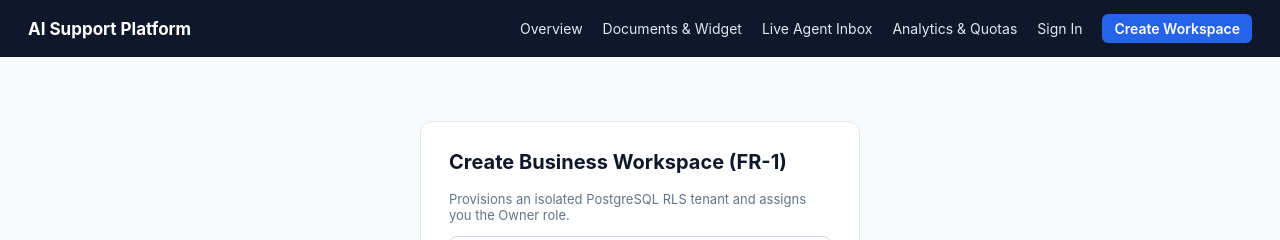
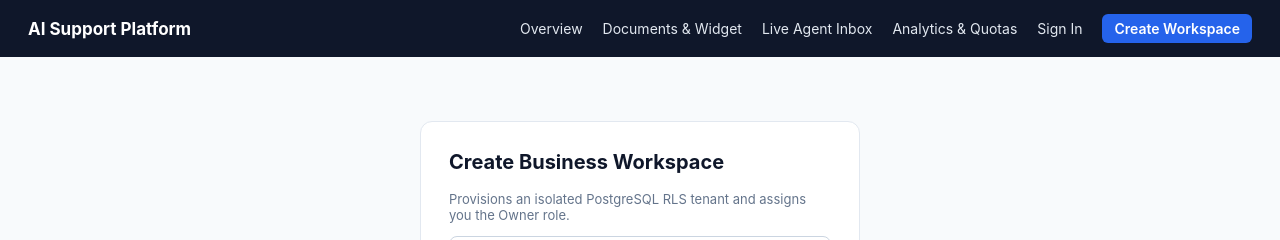
Before and after one commit to MirEashanZaman/ai-support-platform, a Next.js app in the folder dashboard/: page /signup in a window 1280 px wide. Shown: the top 240 px of the page. Built offline with nearby package versions, Linux system fonts and the light colour scheme; no server answers.

Commit message:
refactor(dashboard): clean up internal FR-1 spec label on workspace signup page

```diff
--- a/dashboard/src/app/signup/page.tsx
+++ b/dashboard/src/app/signup/page.tsx
@@ -32,7 +32,7 @@ export default function SignupPage() {
         }}
       >
         <h1 style={{ marginTop: 0, fontSize: 20 }}>
-          Create Business Workspace (FR-1)
+          Create Business Workspace
         </h1>
         <p style={{ color: '#64748b', fontSize: 13 }}>
           Provisions an isolated PostgreSQL RLS tenant and assigns you the Owner role.
```
